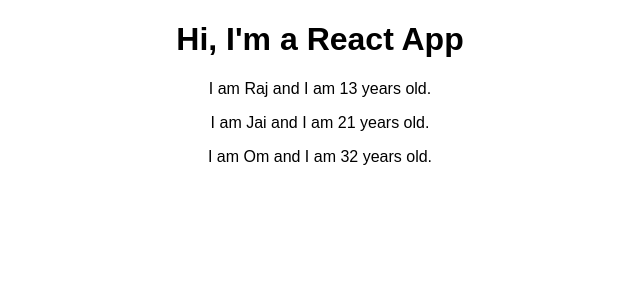
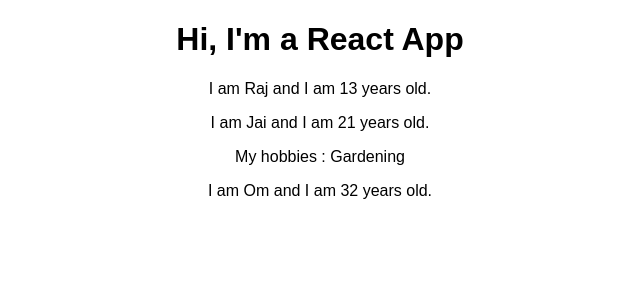
Before and after one commit to RRSR/react-complete-guide-old, a React (Create React App) app: page / in a window 1280 px wide. Shown: the top 300 px of the page, without its empty margins (320-960 px from the left). Built offline with nearby package versions, Linux system fonts and the light colour scheme.

Commit message:
Accessing the content between the <Person> and </Person> tag as prop.children.

```diff
--- a/src/App.jsx
+++ b/src/App.jsx
@@ -8,7 +8,7 @@
             <div className="App">
                 <h1>Hi, I'm a React App</h1>
                 <Person name="Raj" age="13"/>
-                <Person name="Jai" age="21"/>
+                <Person name="Jai" age="21">My hobbies : Gardening</Person>
                 <Person name="Om" age="32"/>
             </div>
         );
--- a/src/Person/Person.jsx
+++ b/src/Person/Person.jsx
@@ -1,7 +1,12 @@
 import React from 'react'
 
 const person = (props) => {
-    return <p>I am {props.name} and I am {props.age} years old.</p>
+    return (
+        <div>
+            <p>I am {props.name} and I am {props.age} years old.</p>
+            <p>{props.children}</p>
+        </div>
+    )
 }
 
 export default person;
```
